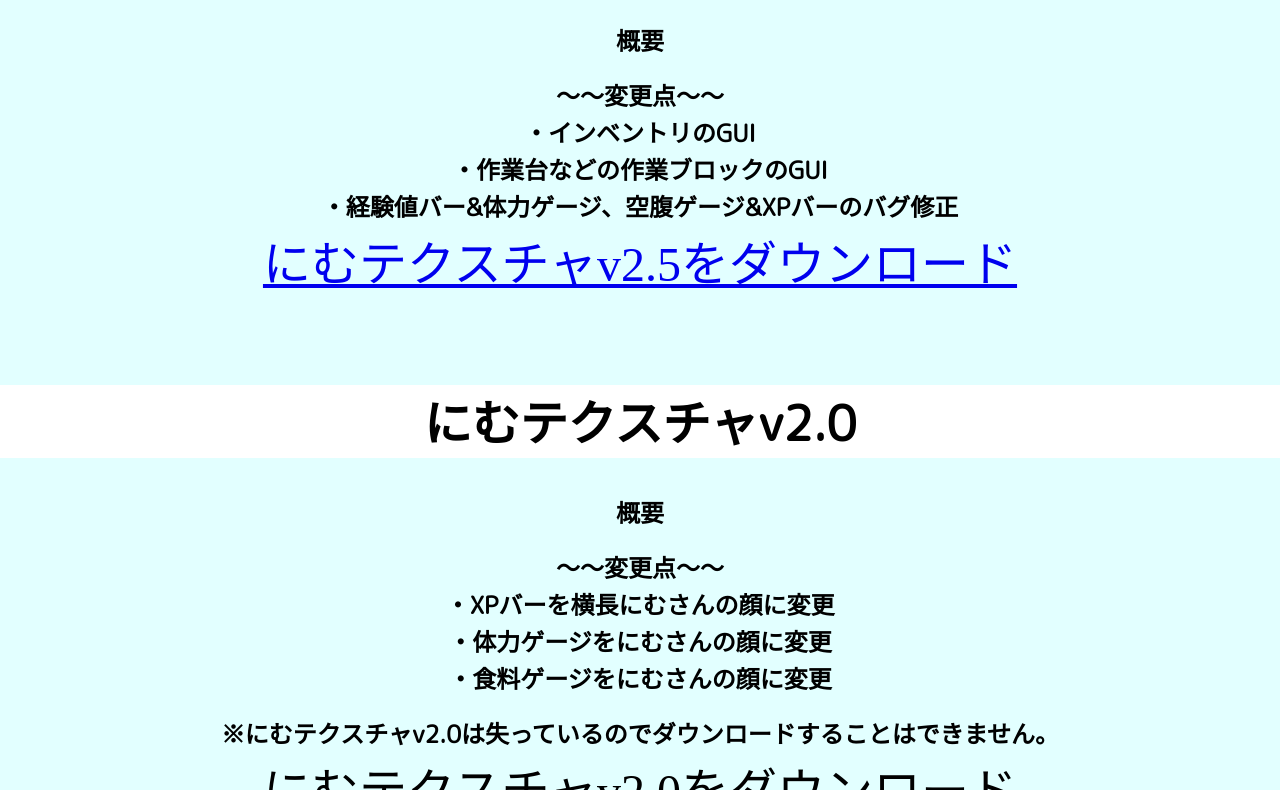
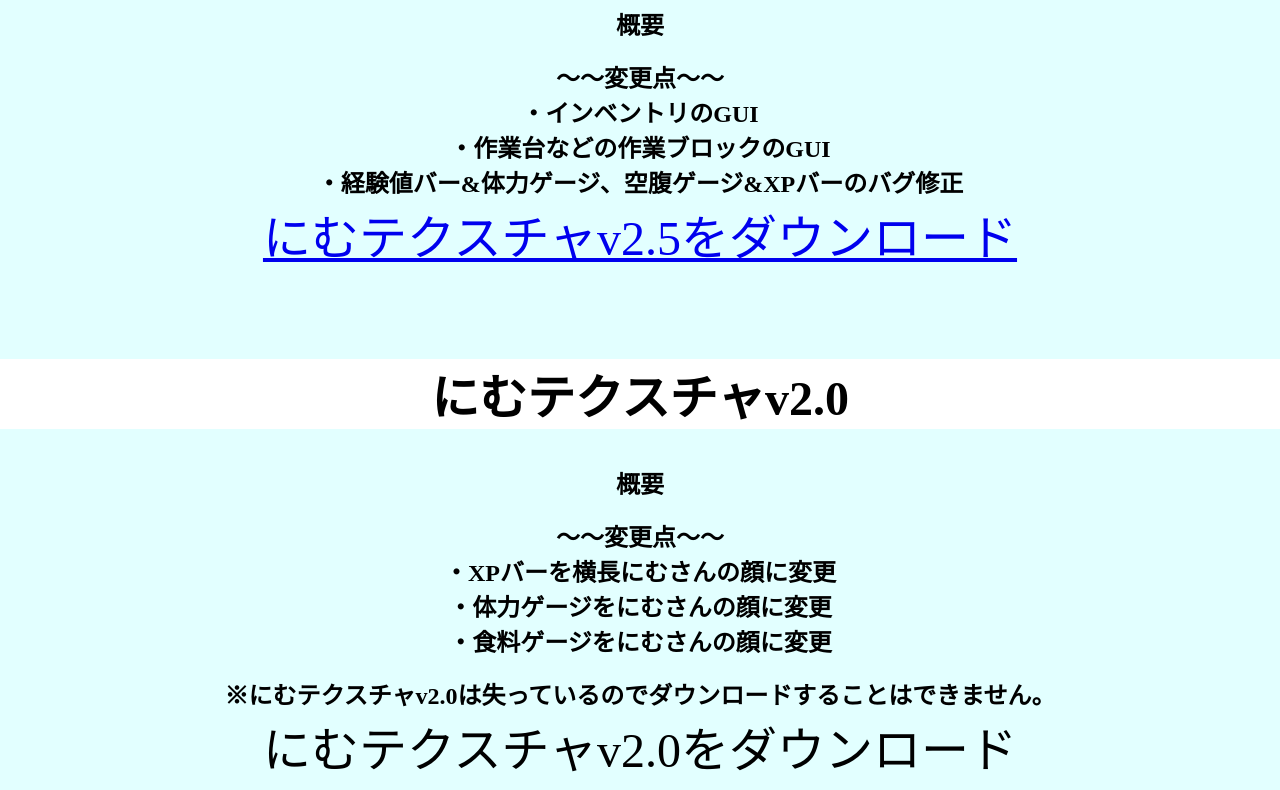
Before and after one commit to kotaaaaaaaa12/nimutexture, a plain HTML site: page download/index.html in a window 1280 px wide. Shown: the part 649-1439 px from the top of the page. Drawn offline with nearby package versions, Linux system fonts and the light colour scheme; a web font is replaced by a local one.

Commit message:
Update style.css

```diff
--- a/download/style.css
+++ b/download/style.css
@@ -11,14 +11,14 @@ body {
 h2{
   text-align: center;
   color: rgb(0, 0, 0);
-  font-family: "M PLUS Rounded 1c";
+  font-family: "Nico Moji";
 
 }
 h3{
     text-align: center;
     color: rgb(0, 0, 0);
 	background-color: #ffffff;
-    font-family: "M PLUS Rounded 1c";
+    font-family: "Nico Moji";
 	font-size: 300%;
 }
 p1{
```
